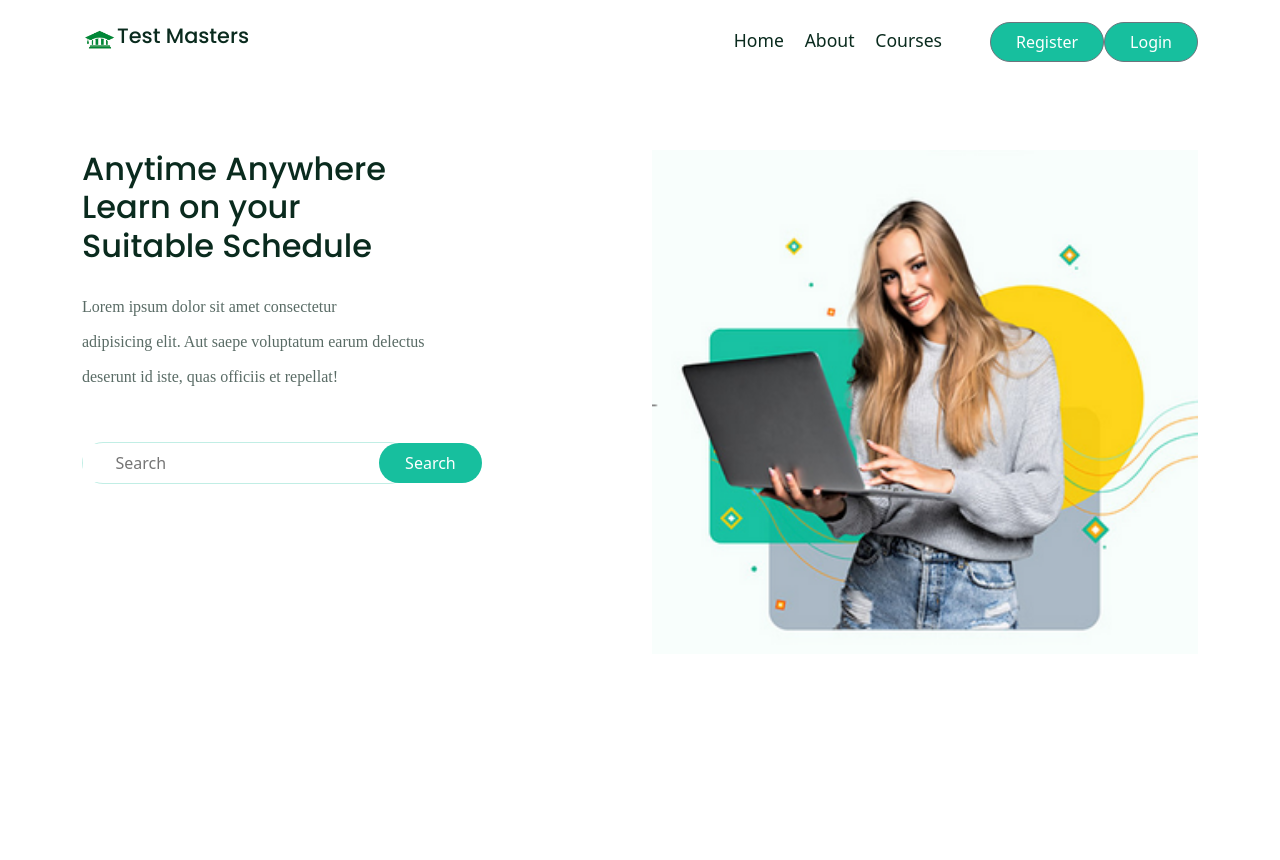
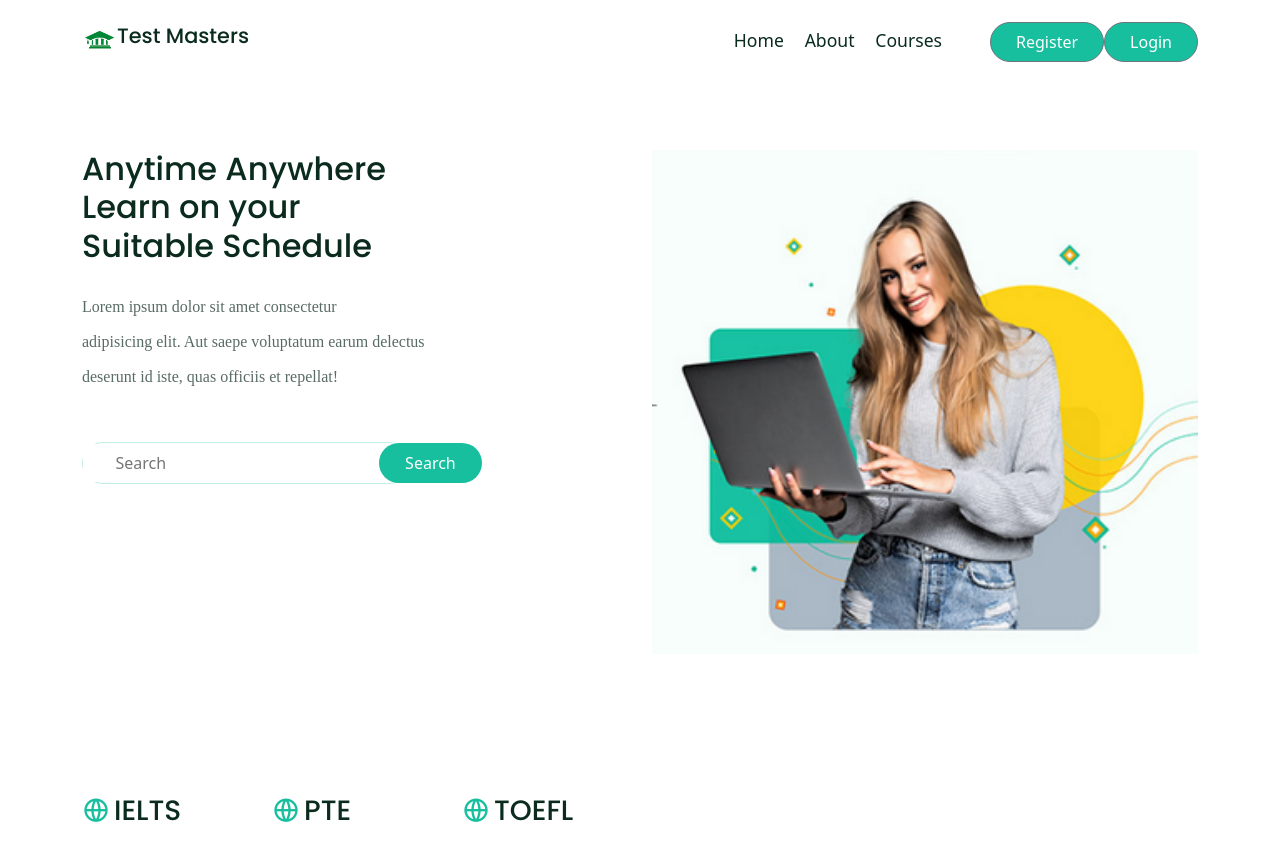
Before and after one commit to SIECTESTMASTERS/test-prep-app, a React (Create React App) app in the folder client/: page / in a window 1280 px wide. Shown: the top 860 px of the page. Before the commit the page ends 800 px from the top, so only its background shows below. Built offline with nearby package versions, Linux system fonts and the light colour scheme; a web font is replaced by a local one.

Commit message:
feat(landing page): adding company section on the laanding page

```diff
--- /dev/null
+++ b/client/src/components/CompanySection/CompanySection.jsx
@@ -0,0 +1,30 @@
+import React from 'react'
+import { Container, Row, Col } from 'reactstrap'
+
+function CompanySection() {
+  return (
+    <section>
+      <Container>
+        <Row>
+        <Col lg="2" md="3" sm="4" xs="6">
+            <h3 className=" d-flex align-items-center gap-1">
+            <i class="ri-global-line"></i>IELTS
+            </h3>
+        </Col>
+        <Col lg="2" md="3" sm="4" xs="6">
+            <h3 className=" d-flex align-items-center gap-1">
+            <i class="ri-global-line"></i>PTE
+            </h3>
+        </Col>
+        <Col lg="2" md="3" sm="4" xs="6">
+            <h3 className=" d-flex align-items-center gap-1">
+            <i class="ri-global-line"></i>TOEFL
+            </h3>
+        </Col>
+        </Row>
+      </Container>
+    </section>
+  )
+}
+
+export default CompanySection
--- a/client/src/pages/Home.jsx
+++ b/client/src/pages/Home.jsx
@@ -1,4 +1,5 @@
 import React from 'react'
+import CompanySection from '../components/CompanySection/CompanySection'
 import Header from '../components/Header/Header'
 import HeroSection from '../components/HeroSection/HeroSection'
 
@@ -7,6 +8,7 @@ function Home() {
     <div>
       <Header />
       <HeroSection />
+      <CompanySection />
     </div>
   )
 }
```
Also changed, not shown: client/src/components/CompanySection/CompanySection.css (added).
